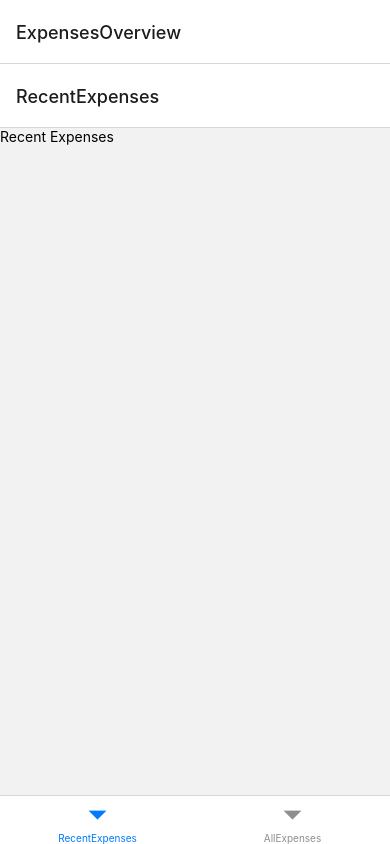
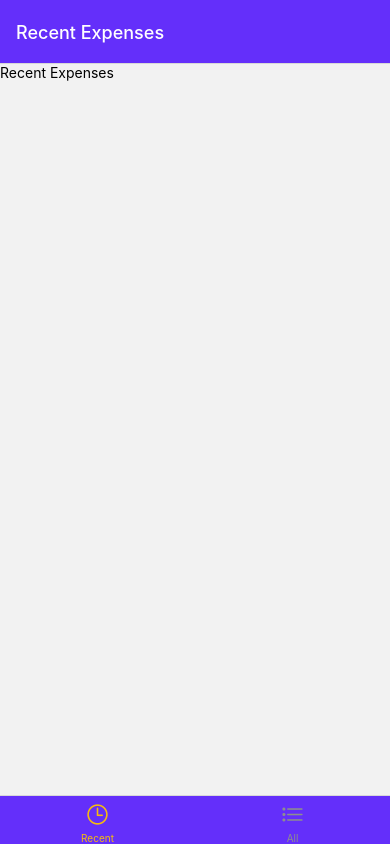
Before and after one commit to luccahuguet/expenses-app, a React Native app: screen / in a window 390 px wide. Built offline with nearby package versions, Linux system fonts and the light colour scheme.

Commit message:
Global Styles

```diff
--- a/App.js
+++ b/App.js
@@ -6,25 +6,59 @@ import { createNativeStackNavigator } from "@react-navigation/native-stack";
 import ManageExpense from "./screens/ManageExpense";
 import RecentExpenses from "./screens/RecentExpenses";
 import AllExpenses from "./screens/AllExpenses";
+import { GlobalStyles } from "./constants/styles";
+import { Ionicons } from "@expo/vector-icons";
 
-export default function App() {
 const Stack = createNativeStackNavigator();
 const BottomTabs = createBottomTabNavigator();
 
 const ExpensesOverview = () => {
   return (
-      <BottomTabs.Navigator>
-        <BottomTabs.Screen name="RecentExpenses" component={RecentExpenses} />
-        <BottomTabs.Screen name="AllExpenses" component={AllExpenses} />
+    <BottomTabs.Navigator
+      screenOptions={{
+        headerStyle: { backgroundColor: GlobalStyles.colors.primary500 },
+        headerTintColor: "white",
+        tabBarStyle: { backgroundColor: GlobalStyles.colors.primary500 },
+        tabBarActiveTintColor: GlobalStyles.colors.accent500,
+      }}
+    >
+      <BottomTabs.Screen
+        name="RecentExpenses"
+        component={RecentExpenses}
+        options={{
+          title: "Recent Expenses",
+          tabBarLabel: "Recent",
+          tabBarIcon: ({ color, size }) => (
+            <Ionicons name="time-outline" size={size} color={color} />
+          ),
+        }}
+      />
+      <BottomTabs.Screen
+        name="AllExpenses"
+        component={AllExpenses}
+        options={{
+          title: "All Expenses",
+          tabBarLabel: "All",
+          tabBarIcon: ({ color, size }) => (
+            <Ionicons name="list-outline" size={size} color={color} />
+          ),
+        }}
+      />
     </BottomTabs.Navigator>
   );
 };
+
+export default function App() {
   return (
     <>
       <StatusBar style="auto" />
       <NavigationContainer>
         <Stack.Navigator>
-          <Stack.Screen name="ExpensesOverview" component={ExpensesOverview} />
+          <Stack.Screen
+            name="ExpensesOverview"
+            component={ExpensesOverview}
+            options={{ headerShown: false }}
+          />
           <Stack.Screen name="ManageExpense" component={ManageExpense} />
         </Stack.Navigator>
       </NavigationContainer>
--- /dev/null
+++ b/constants/styles.js
@@ -0,0 +1,16 @@
+export const GlobalStyles = {
+  colors: {
+    primary50: "#e4d9fd",
+    primary100: "#c9b3fc",
+    primary200: "#af8efb",
+    primary400: "#7d47fa",
+    primary500: "#642ffa",
+    primary700: "#4d23e6",
+    primary800: "#3d1da9",
+    accent500: "#f7bc0c",
+    error50: "#ffebee",
+    error500: "#f44336",
+    gray500: "#39324a",
+    gray700: "#1f1a2e",
+  },
+};
```
Lines whose indentation alone changed are shown as unchanged.
